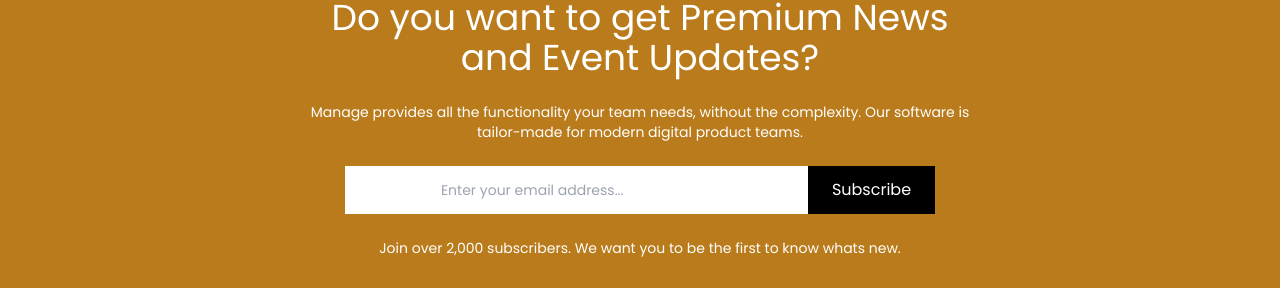
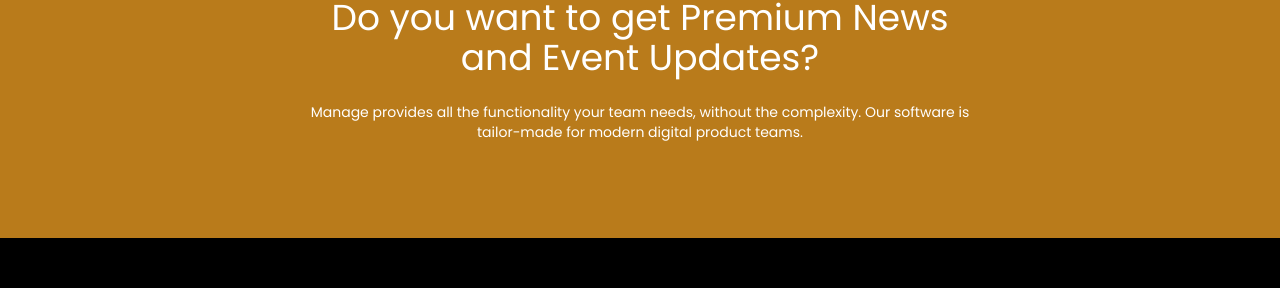
Before and after one commit to milanochi/CLG-site, a website built with Vite: page index.html in a window 1280 px wide. Shown: the part 3038-3326 px from the top of the page. Built offline with nearby package versions, Linux system fonts and the light colour scheme.

Commit message:
last commit

```diff
--- a/index.html
+++ b/index.html
@@ -176,7 +176,7 @@
                                         the complexity. Our software is tailor-made for modern digital
                                         product teams.</p>
                                           <!--EMAIL LISTING-->
-                                    <div class="flex flex-col justify-between items-center max-w-xs md:max-w-2xl">
+                                    <!-- <div class="flex flex-col justify-between items-center max-w-xs md:max-w-2xl">
                                         <form>
                                             <div class="flex">
                                              <input type="text" placeholder="Enter your email address..." class=" bg-white flex-1 px-6 md:px-24 text-sm baseline focus:outline-none" />
@@ -185,7 +185,7 @@
                                         </form>
                                      </div>
                                      <p class="text-center text-sm text-white max-w-2xl">Join over 2,000 subscribers. We want you to be the first to know whats new.</p>
-                                </div>
+                                </div> -->
                             </section>
 
                               <!--FOOTER-->
```
